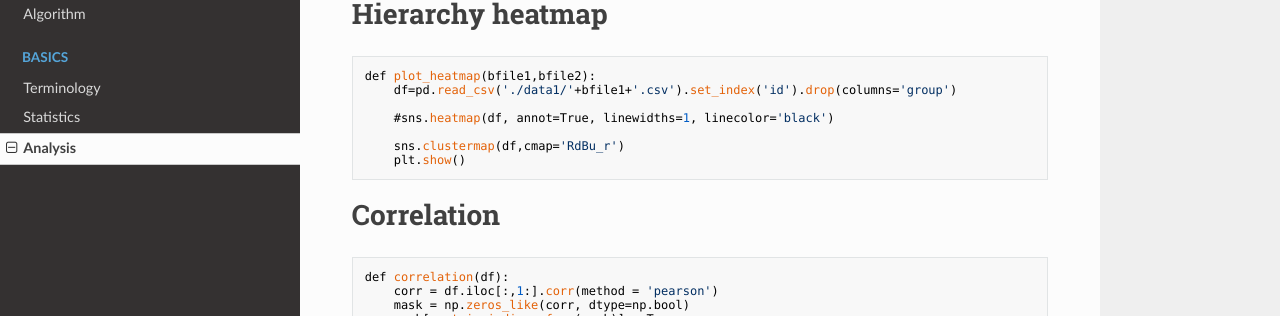
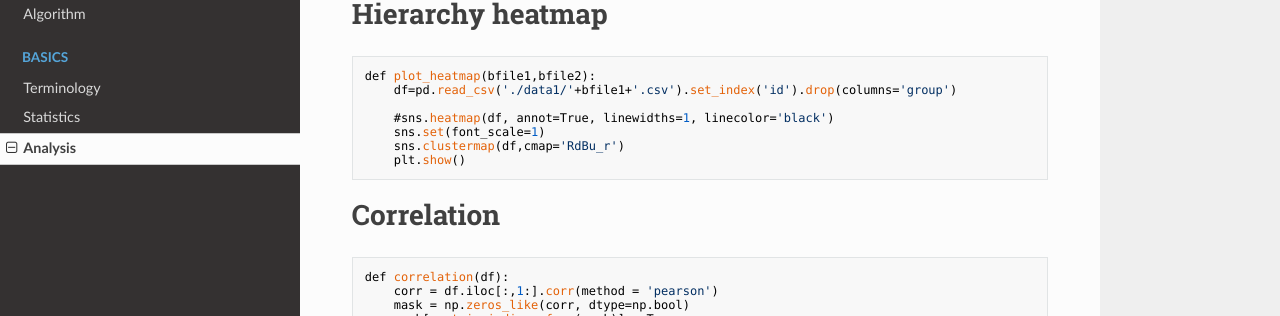
Before and after one commit to WonyoungCho/Statistics, an MkDocs documentation site: the page built from docs/analysis.md, in a window 1280 px wide and 900 px high, scrolled down 805 px. Shown: the part 135-451 px from the top of the window. Built offline with MkDocs 1.6.1, drawn with Linux system fonts in a browser that asks for light colours; nearby versions of some CDN libraries; old or Windows-style settings are respelled for this version of MkDocs.

Commit message:
Update analysis.md

````diff
--- a/docs/analysis.md
+++ b/docs/analysis.md
@@ -57,7 +57,7 @@ def plot_heatmap(bfile1,bfile2):
     df=pd.read_csv('./data1/'+bfile1+'.csv').set_index('id').drop(columns='group')
 
     #sns.heatmap(df, annot=True, linewidths=1, linecolor='black')
-
+    sns.set(font_scale=1)
     sns.clustermap(df,cmap='RdBu_r')
     plt.show()
 ```
````
